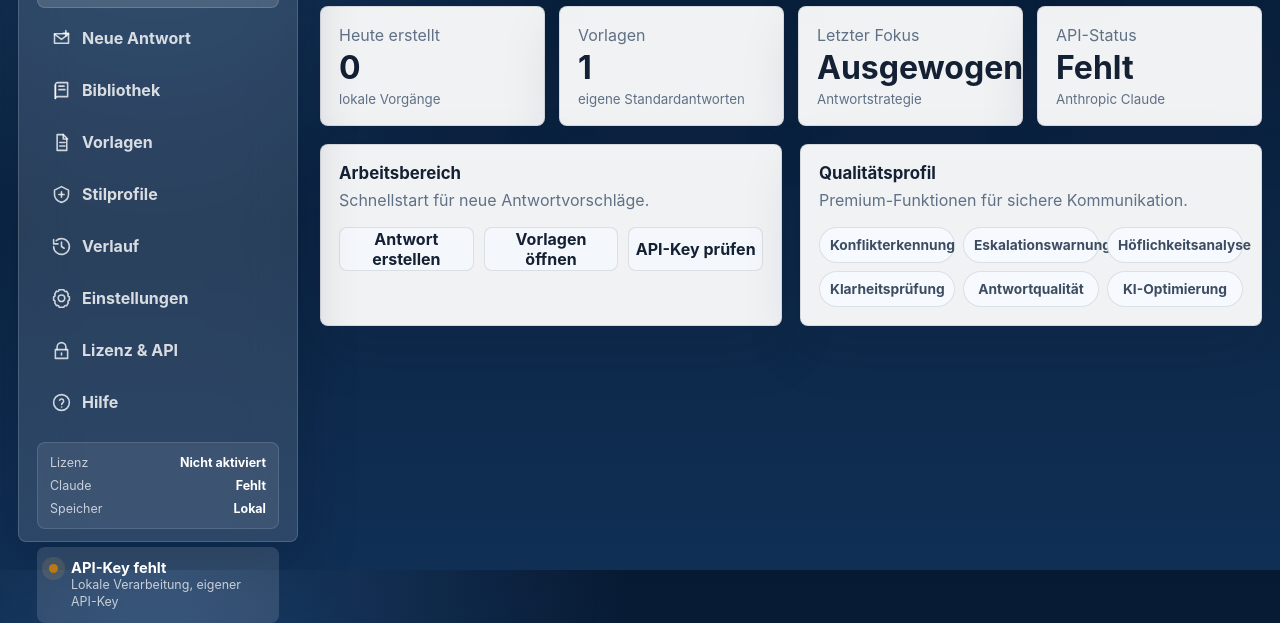
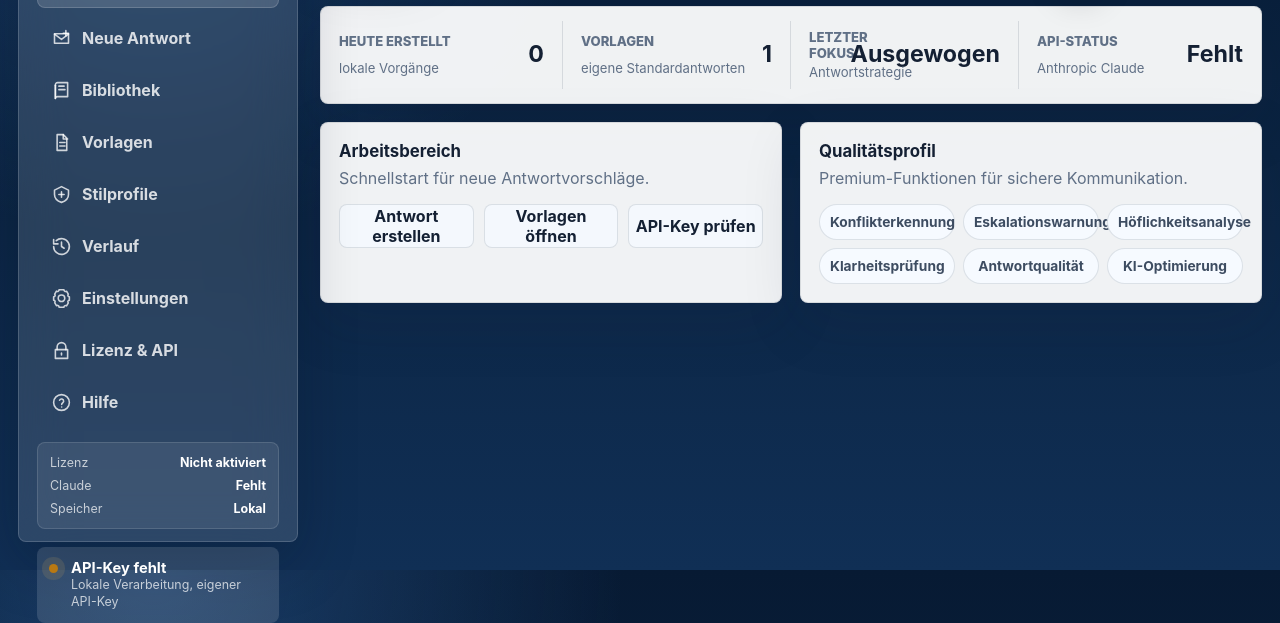
Before and after one commit to BM1964-25/SMART-ReplySuite, an Electron app: page index.html in a window 1280 px wide. Shown: the part 230-853 px from the top of the page. Drawn offline with Linux system fonts and the light colour scheme.

Commit message:
Display dashboard metrics in one horizontal card

```diff
--- a/styles.css
+++ b/styles.css
@@ -385,19 +385,50 @@ h1 {
 .dashboard-grid {
   display: grid;
   grid-template-columns: repeat(4, minmax(0, 1fr));
-  gap: 14px;
+  gap: 0;
   margin-bottom: 18px;
-}
-
-.metric-card {
-  padding: 18px;
+  padding: 14px;
   border: 1px solid var(--line);
   border-radius: var(--radius);
   background: rgba(255,255,255,0.94);
   box-shadow: var(--shadow);
 }
+
+.metric-card {
+  display: grid;
+  grid-template-columns: minmax(0, auto) max-content;
+  align-items: center;
+  column-gap: 12px;
+  row-gap: 3px;
+  min-width: 0;
+  padding: 8px 18px;
+  border-right: 1px solid var(--line);
+}
+.metric-card:first-child { padding-left: 4px; }
+.metric-card:last-child { padding-right: 4px; border-right: 0; }
 .metric-card span, .metric-card small { display: block; color: var(--muted); }
-.metric-card strong { display: block; margin: 7px 0; color: var(--text); font-size: 2rem; line-height: 1; }
+.metric-card span {
+  grid-column: 1;
+  font-size: 0.82rem;
+  font-weight: 850;
+  text-transform: uppercase;
+  letter-spacing: 0;
+}
+.metric-card small {
+  grid-column: 1;
+  font-size: 0.82rem;
+  line-height: 1.25;
+}
+.metric-card strong {
+  grid-column: 2;
+  grid-row: 1 / span 2;
+  display: block;
+  justify-self: end;
+  color: var(--text);
+  font-size: 1.45rem;
+  line-height: 1;
+  white-space: nowrap;
+}
 
 .two-column { display: grid; grid-template-columns: minmax(0,1fr) minmax(0,1fr); gap: 18px; }
 .quick-actions { display: grid; grid-template-columns: repeat(3, minmax(0,1fr)); gap: 10px; }
@@ -1398,6 +1429,8 @@ textarea:focus, input:focus, select:focus {
   .composer-view.is-visible { grid-template-columns: 1fr; }
   .settings-panel { position: static; }
   .dashboard-grid { grid-template-columns: repeat(2, minmax(0,1fr)); }
+  .metric-card:nth-child(2n) { border-right: 0; }
+  .metric-card:nth-child(-n+2) { border-bottom: 1px solid var(--line); }
   .composer-tools, .composer-guidance ol, .optional-context, .optional-context-row, .style-profile-actions, .style-profile-card { grid-template-columns: 1fr; }
   .quality-strip, .result-tabs { grid-template-columns: repeat(2, minmax(0,1fr)); }
   .help-quickstart { grid-template-columns: repeat(2, minmax(0,1fr)); }
@@ -1410,6 +1443,12 @@ textarea:focus, input:focus, select:focus {
   .header-icon { width: 82px; height: 82px; border-radius: 18px; }
   .header-actions { justify-content: space-between; }
   .nav-list, .dashboard-grid, .two-column, .mail-grid, .template-form, .settings-grid, .settings-actions, .optional-context, .optional-context-row, .style-profile-actions, .style-profile-card, .license-grid, .api-action-row, .api-actions, .license-actions, .result-actions, .style-grid, .style-assist, .help-grid, .quick-actions, .signal-grid, .quality-strip, .result-tabs, .history-tools, .template-tools, .composer-guidance ol, .help-quickstart, .help-reference { grid-template-columns: 1fr; }
+  .metric-card,
+  .metric-card:nth-child(2n) {
+    border-right: 0;
+    border-bottom: 1px solid var(--line);
+  }
+  .metric-card:last-child { border-bottom: 0; }
   .style-profile-card .card-actions { justify-content: flex-start; flex-wrap: wrap; }
   h1 { font-size: 2.1rem; }
 }
```
